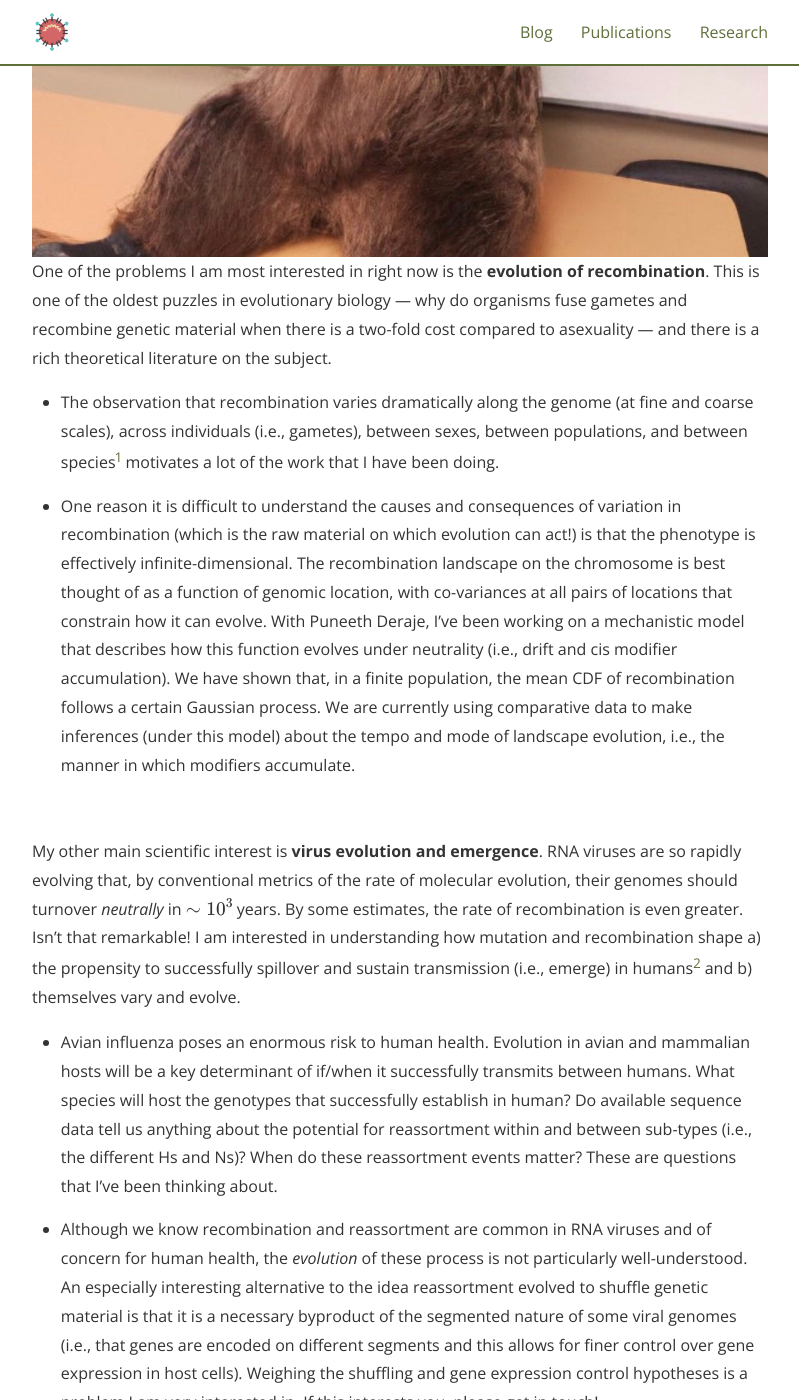
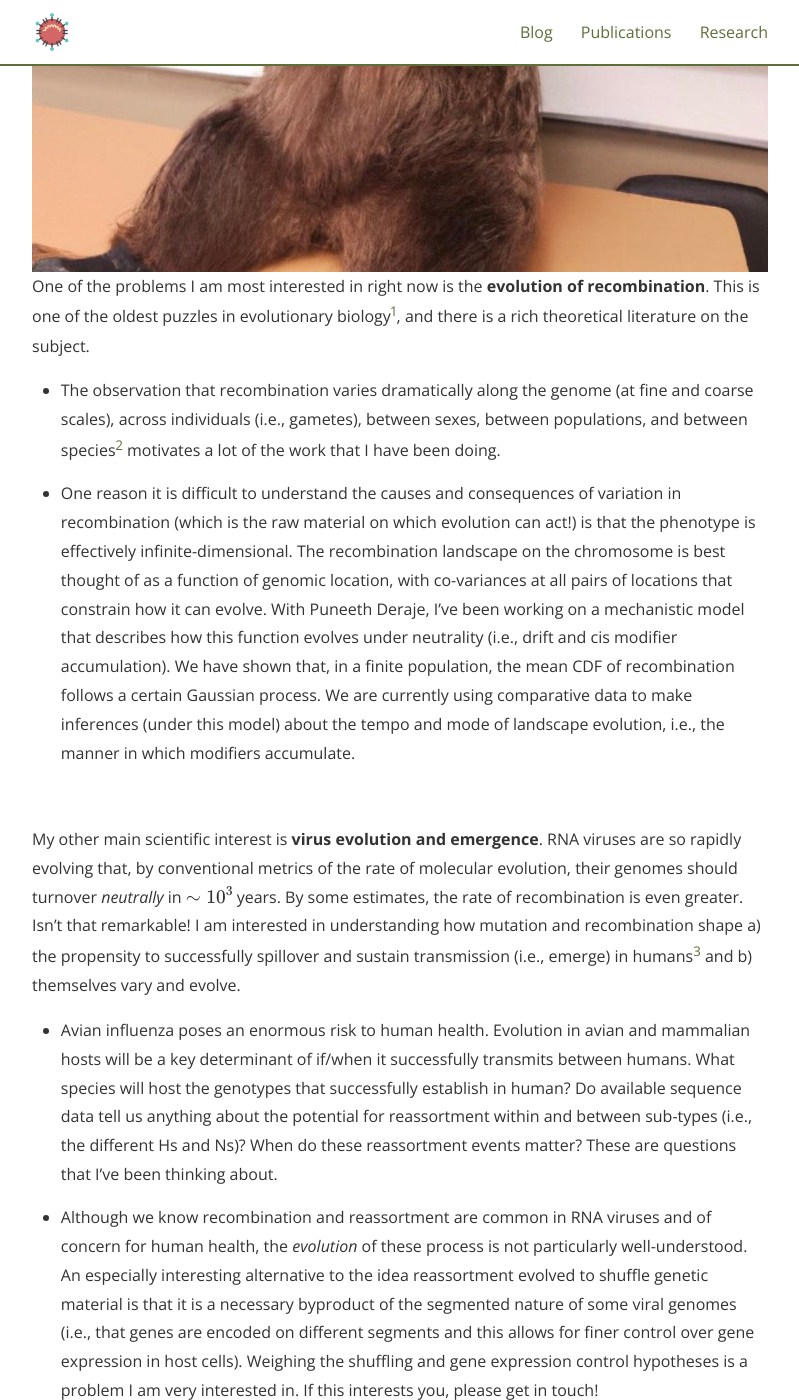
Before and after one commit to metekaanyuksel/metekaanyuksel.github.io, a Jekyll site: the page built from research.md, in a window 1280 px wide and 1400 px high, scrolled down 773 px. Shown: the whole window, without its empty margins (240-1039 px from the left). Built offline with Jekyll 4.4.1, drawn with Linux system fonts in a browser that asks for light colours; nearby versions of some CDN libraries; some web fonts are replaced; some of the changed text lies outside the part shown.

Commit message:
more spacing

```diff
--- a/research.md
+++ b/research.md
@@ -8,20 +8,20 @@
 **I use mechanistic mathematical models, genomic data (broadly defined!), and computational statistical tools to answer biological questions.**
 
 <br>
+
 <img src="/assets/bear.JPG" align="left" style="width: 100%; max-width: none;">
-<br>
 
 <br>
 
-One of the problems I am most interested in right now is the **evolution of recombination**. This is one of the oldest puzzles in evolutionary biology --- why do organisms fuse gametes and recombine genetic material when there is a two-fold cost compared to asexuality --- and there is a rich theoretical literature on the subject.
+One of the problems I am most interested in right now is the **evolution of recombination**. This is one of the oldest puzzles in evolutionary biology[^1], and there is a rich theoretical literature on the subject.
 
-- The observation that recombination varies dramatically along the genome (at fine and coarse scales), across individuals (i.e., gametes), between sexes, between populations, and between species[^1] motivates a lot of the work that I have been doing.
+- The observation that recombination varies dramatically along the genome (at fine and coarse scales), across individuals (i.e., gametes), between sexes, between populations, and between species[^2] motivates a lot of the work that I have been doing.
 
 - One reason it is difficult to understand the causes and consequences of variation in recombination (which is the raw material on which evolution can act!) is that the phenotype is effectively infinite-dimensional. The recombination landscape on the chromosome is best thought of as a function of genomic location, with co-variances at all pairs of locations that constrain how it can evolve. With Puneeth Deraje, I've been working on a mechanistic model that describes how this function evolves under neutrality (i.e., drift and cis modifier accumulation). We have shown that, in a finite population, the mean CDF of recombination follows a certain Gaussian process. We are currently using comparative data to make inferences (under this model) about the tempo and mode of landscape evolution, i.e., the manner in which modifiers accumulate.
 
 <br>
 
-My other main scientific interest is **virus evolution and emergence**. RNA viruses are so rapidly evolving that, by conventional metrics of the rate of molecular evolution, their genomes should turnover _neutrally_ in $\sim 10^3$ years. By some estimates, the rate of recombination is even greater. Isn't that remarkable! I am interested in understanding how mutation and recombination shape a) the propensity to successfully spillover and sustain transmission (i.e., emerge) in humans[^2] and b) themselves vary and evolve.
+My other main scientific interest is **virus evolution and emergence**. RNA viruses are so rapidly evolving that, by conventional metrics of the rate of molecular evolution, their genomes should turnover _neutrally_ in $\sim 10^3$ years. By some estimates, the rate of recombination is even greater. Isn't that remarkable! I am interested in understanding how mutation and recombination shape a) the propensity to successfully spillover and sustain transmission (i.e., emerge) in humans[^3] and b) themselves vary and evolve.
 
 - Avian influenza poses an enormous risk to human health. Evolution in avian and mammalian hosts will be a key determinant of if/when it successfully transmits between humans. What species will host the genotypes that successfully establish in human? Do available sequence data tell us anything about the potential for reassortment within and between sub-types (i.e., the different Hs and Ns)? When do these reassortment events matter? These are questions that I've been thinking about.
 
@@ -30,6 +30,8 @@
 <br>
 <br>
 
-[^1]: In fact, there is a remarkable experiment showing that the gene, PRDM9, that determines where recombination occurs on the genome (i.e., the set of recombination _hotspots_) in many vertebrates underlies the formation of different species to begin with 😱.
+[^1]: A good introduction to the subject is [this paper](https://www.journals.uchicago.edu/doi/10.1086/599084) by Sally Otto. Also check out [Lenormand et al. 2016](https://royalsocietypublishing.org/doi/10.1098/rstb.2016.0001)
 
-[^2]: And there happens to be a paper to this end [on bioRxiv](https://www.biorxiv.org/content/10.1101/2025.10.01.679867v1)!
+[^2]: In fact, there is a remarkable experiment showing that the gene, PRDM9, that determines where recombination occurs on the genome (i.e., the set of recombination _hotspots_) in many vertebrates underlies the formation of different species to begin with 😱.
+
+[^3]: And there happens to be a paper to this end [on bioRxiv](https://www.biorxiv.org/content/10.1101/2025.10.01.679867v1)!
```
Also changed, not shown: publications.md (+7 -4 lines).
